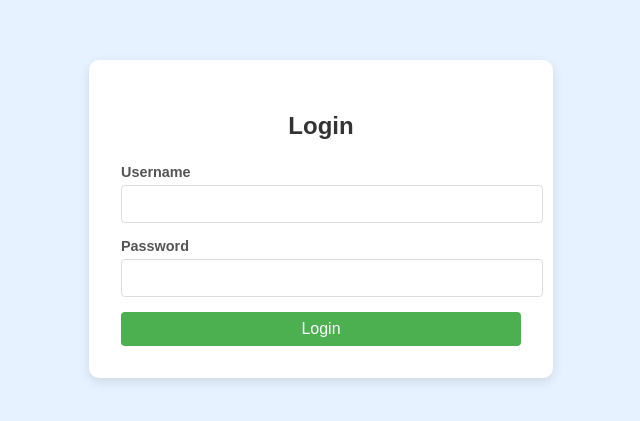
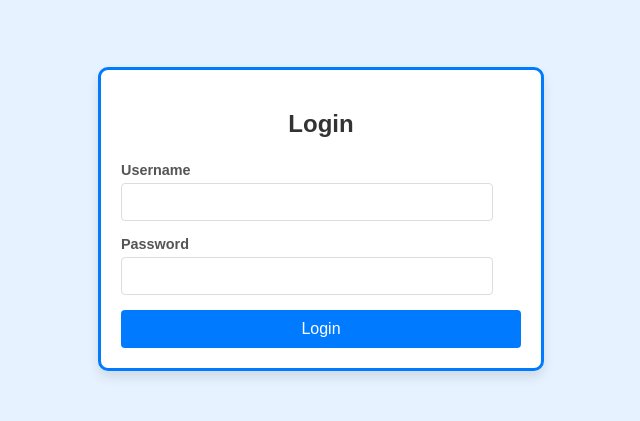
Before and after one commit to MarcoMeyer1/apds-part-2, a React (Create React App) app in the folder client/: page /login in a window 1280 px wide. Shown: the part 181-602 px from the top of the page, without its empty margins (319-959 px from the left). Built offline with nearby package versions, Linux system fonts and the light colour scheme.

Commit message:
Payments and Admin Login UI updates and other ui tweaks

```diff
--- a/client/src/pages/AdminLogin.css
+++ b/client/src/pages/AdminLogin.css
@@ -1,10 +1,12 @@
 /* src/pages/AdminLogin.css */
 .admin-login-container {
     max-width: 400px;
+    background-color: #fff;
+    border-radius: 10px;
+    box-shadow: 0 6px 12px rgba(0, 0, 0, 0.1);
     margin: 50px auto;
     padding: 20px;
-    border: 1px solid #ccc;
-    border-radius: 8px;
+    border: 3px solid #007bff;
 }
 
 .admin-login-form {
--- a/client/src/pages/AdminLogin.js
+++ b/client/src/pages/AdminLogin.js
@@ -1,6 +1,7 @@
 
 import React, { useState } from 'react';
 import { useNavigate } from 'react-router-dom';
+import './AdminLogin.css'
 
 const AdminLogin = () => {
     const [username, setUsername] = useState('');
@@ -10,7 +11,7 @@ const AdminLogin = () => {
 
     const handleSubmit = async (e) => {
         e.preventDefault();
-        setError(''); // Clear any previous errors
+        setError('');
 
         try {
             const response = await fetch('http://localhost:5000/login', {
--- a/client/src/pages/Login.js
+++ b/client/src/pages/Login.js
@@ -1,5 +1,5 @@
 import React, { useState } from 'react';
-import './Register.css'; // Reuse the same CSS file for styling
+import './Register.css';
 
 const Login = () => {
     const [username, setUsername] = useState('');
--- a/client/src/pages/Payment.css
+++ b/client/src/pages/Payment.css
@@ -1,11 +1,14 @@
 /* src/pages/Payment.css */
 
 .payment-container {
+    display: flex;
     max-width: 400px;
+    background-color: #fff;
+    border-radius: 10px;
+    box-shadow: 0 6px 12px rgba(0, 0, 0, 0.1);
     margin: 50px auto;
     padding: 20px;
-    border: 1px solid #ccc;
-    border-radius: 8px;
+    border: 3px solid #007bff;
 }
 
 .payment-form {
@@ -24,13 +27,14 @@
 
 .form-group input {
     padding: 10px;
+    max-width: 350px;
     border-radius: 4px;
     border: 1px solid #ddd;
 }
 
 button {
     padding: 10px;
-    background-color: #4CAF50;
+    background-color: #007bff !important;
     color: white;
     border: none;
     border-radius: 4px;
@@ -38,5 +42,5 @@ button {
 }
 
 button:hover {
-    background-color: #45a049;
+    background-color: #45a049 !important;
 }
--- a/client/src/pages/Register.css
+++ b/client/src/pages/Register.css
@@ -11,7 +11,10 @@
   background-color: #fff;
   padding: 2rem;
   border-radius: 10px;
-  box-shadow: 0 4px 12px rgba(0, 0, 0, 0.1);
+  box-shadow: 0 6px 12px rgba(0, 0, 0, 0.1);
+  margin: 50px auto;
+  padding: 20px;
+  border: 3px solid #007bff;
   max-width: 400px;
   width: 100%;
 }
--- a/client/src/pages/TransactionSummary.css
+++ b/client/src/pages/TransactionSummary.css
@@ -10,8 +10,8 @@
     max-width: 800px;
     margin: 20px auto;
     padding: 20px;
-    border: 1px solid #ccc;
-    border-radius: 8px;
+    box-shadow: 0 6px 12px rgba(0, 0, 0, 0.1);
+    border: 3px solid #007bff;
     background-color: #fff;
 }
 
```
